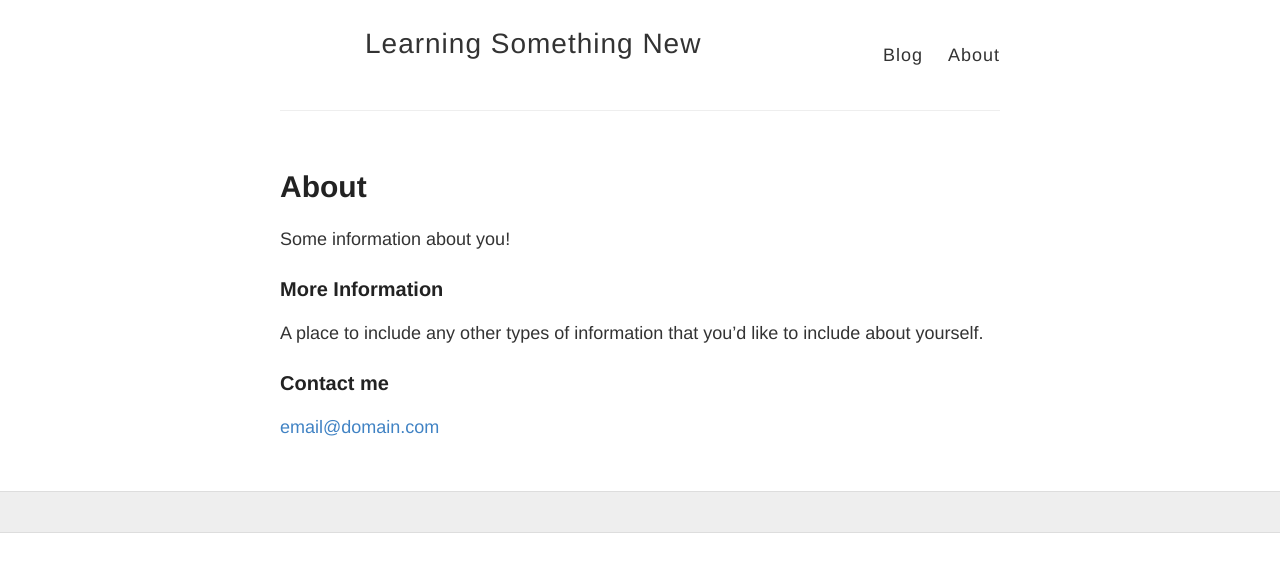
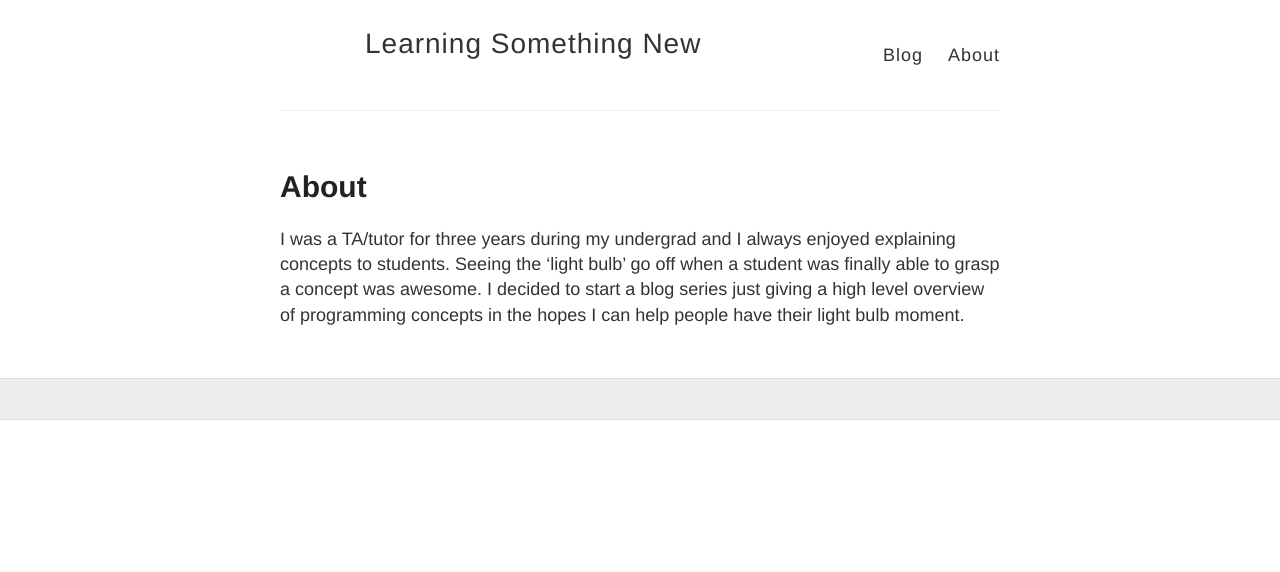
Before and after one commit to msaldivar/msaldivar.github.io, a Jekyll site: the page built from about.md, in a window 1280 px wide. Shown: the top 572 px of the page. Built offline with Jekyll 4.4.1, drawn with Linux system fonts in a browser that asks for light colours.

Commit message:
about page updated

```diff
--- a/about.md
+++ b/about.md
@@ -4,12 +4,4 @@ title: About
 permalink: /about/
 ---
 
-Some information about you!
-
-### More Information
-
-A place to include any other types of information that you'd like to include about yourself.
-
-### Contact me
-
-[email@domain.com](mailto:email@domain.com)
+I was a TA/tutor for three years during my undergrad and I always enjoyed explaining concepts to students. Seeing the 'light bulb' go off when a student was finally able to grasp a concept was awesome. I decided to start a blog series just giving a high level overview of programming concepts in the hopes I can help people have their light bulb moment.
```
